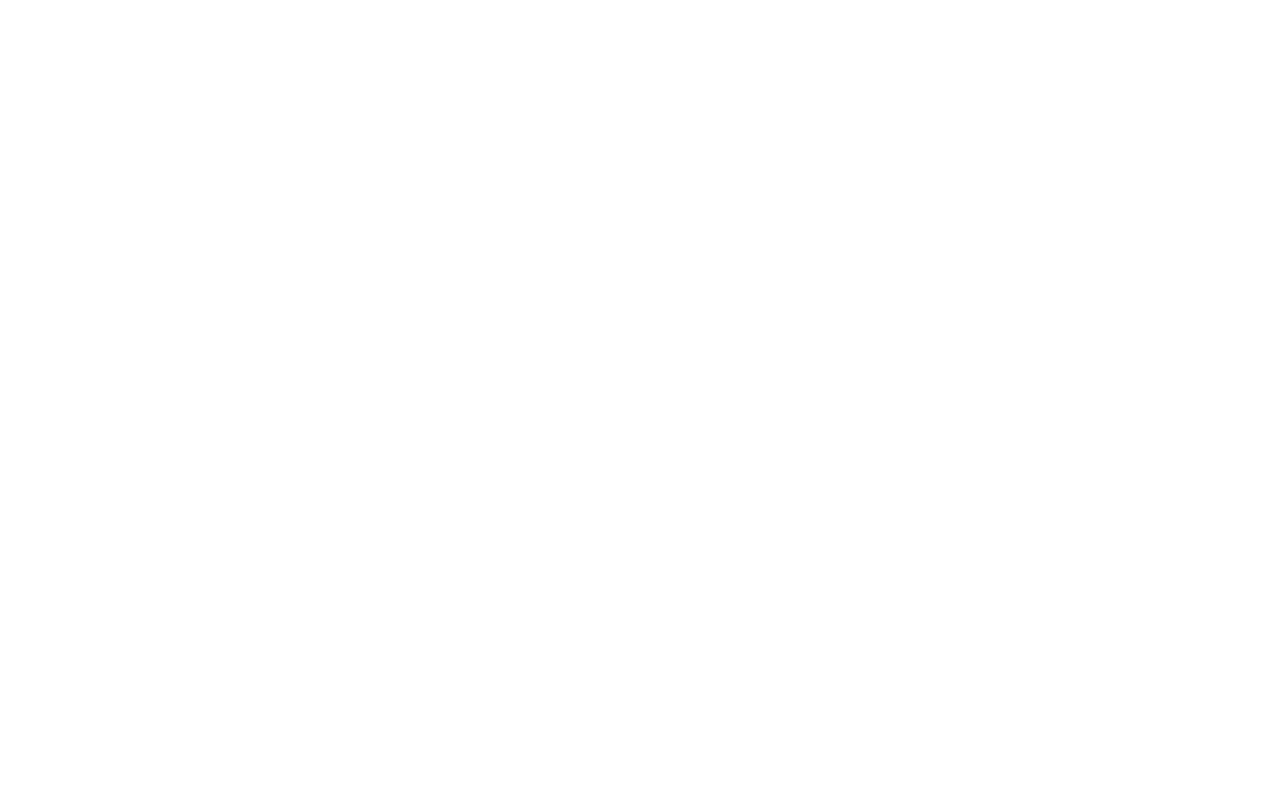
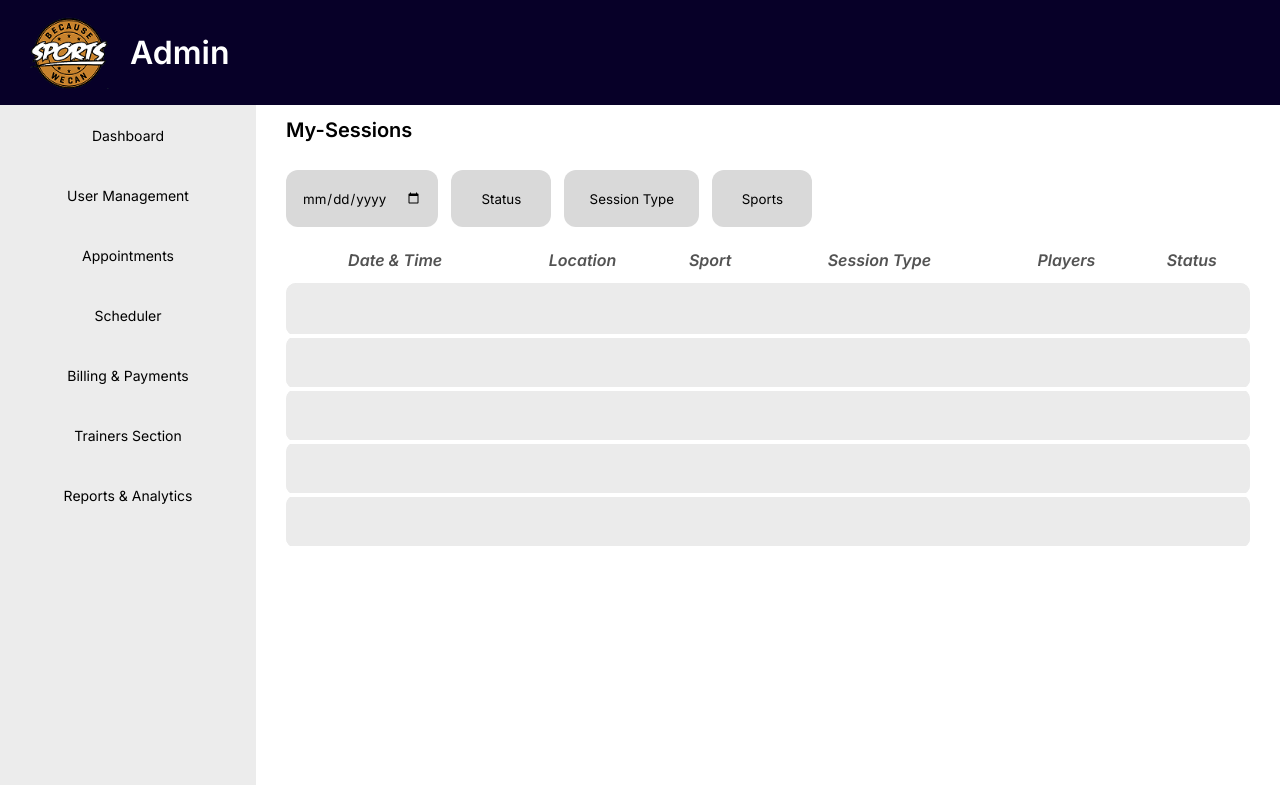
Before and after one commit to viki0003/bwc-admin, a React (Create React App) app: page /my-sessions in a window 1280 px wide. Before the commit this address had no page. Built offline with nearby package versions, Linux system fonts and the light colour scheme.

Commit message:
trainers page updated

```diff
--- a/src/Pages/TrainerManagement/trainermanagement.css
+++ b/src/Pages/TrainerManagement/trainermanagement.css
@@ -84,6 +84,7 @@
   margin-top: 25px;
   text-align: center;
   border: 0;
+  border-collapse: collapse;
 }
 
 .trainer-management-table-body table thead tr th {
@@ -93,6 +94,7 @@
   font-size: 16px;
   line-height: 100%;
   color: #535353;
+  padding-bottom: 15px;
 }
 
 .trainer-management-table-body table tbody tr {
@@ -100,6 +102,7 @@
   width: 100%;
   height: 53px;
   border-radius: 10px;
+    border-bottom: 4px solid #fff;
 }
 
 .trainer-management-table-body table tbody tr td {
@@ -108,8 +111,16 @@
 }
 
 .trainer-management-table-body table tbody tr td:first-child {
-  border-radius: 10px;
+  border-top-left-radius: 10px;
+    border-bottom-left-radius: 10px;
 }
+
+
+.trainer-management-table-body table tbody tr td:last-child {
+  border-top-right-radius: 10px;
+    border-bottom-right-radius: 10px;
+}
+
 
 .block-cstm {
     display: flex;
--- /dev/null
+++ b/src/Pages/Trainers/MySessions/MySessions.js
@@ -0,0 +1,96 @@
+import React from "react";
+import "./mysessions.css";
+
+const MySessions = () => {
+  return (
+    <div className="trainer-session">
+      <div className="trainer-management-table ">
+        <div className="trainer-management-table-header">
+          <div className="search-table">
+            <div className="filterbtn">
+              <input type="date" />
+            </div>
+            <div className="filterbtn">
+              <select>
+                <option value="All">Status</option>
+                <option value="Active">Active</option>
+                <option value="Inactive">Inactive</option>
+              </select>
+            </div>
+            <div className="filterbtn">
+              <select>
+                <option value="All">Session Type</option>
+                <option value="Active">Active</option>
+                <option value="Inactive">Inactive</option>
+              </select>
+            </div>
+            <div className="filterbtn">
+              <select>
+                <option value="All">Sports</option>
+                <option value="Active">Active</option>
+                <option value="Inactive">Inactive</option>
+              </select>
+            </div>
+          </div>
+        </div>
+        <div className="trainer-management-table-body">
+          <table>
+            <thead>
+              <tr>
+                <th>Date & Time</th>
+                <th>Location</th>
+                <th>Sport</th>
+                <th>Session Type</th>
+                <th>Players</th>
+                <th>Status</th>
+              </tr>
+            </thead>
+            <tbody>
+              <tr>
+                <td></td>
+                <td></td>
+                <td></td>
+                <td></td>
+                <td></td>
+                <td></td>
+              </tr>
+              <tr>
+                <td></td>
+                <td></td>
+                <td></td>
+                <td></td>
+                <td></td>
+                <td></td>
+              </tr>
+              <tr>
+                <td></td>
+                <td></td>
+                <td></td>
+                <td></td>
+                <td></td>
+                <td></td>
+              </tr>
+              <tr>
+                <td></td>
+                <td></td>
+                <td></td>
+                <td></td>
+                <td></td>
+                <td></td>
+              </tr>
+              <tr>
+                <td></td>
+                <td></td>
+                <td></td>
+                <td></td>
+                <td></td>
+                <td></td>
+              </tr>
+            </tbody>
+          </table>
+        </div>
+      </div>
+    </div>
+  );
+};
+export default MySessions;
--- /dev/null
+++ b/src/Pages/Trainers/MySessions/mysessions.css
@@ -0,0 +1,4 @@
+.trainer-session .trainer-management-table {
+    padding: 0;
+    box-shadow: none;
+}
--- /dev/null
+++ b/src/Pages/Trainers/Notifications/Notifications.js
@@ -0,0 +1,38 @@
+import React from "react";
+import "./notifications.css";
+
+const Notifications = () => {
+  return (
+    <div className="trainers-notifications">
+      <div className="trainer-management-table ">
+        <div className="trainer-management-table-header">
+          <div className="search-table">
+            <div className="filterbtn">
+              <select>
+                <option value="All">Type</option>
+                <option value="Active">Active</option>
+                <option value="Inactive">Inactive</option>
+              </select>
+            </div>
+            <div className="filterbtn">
+              <select>
+                <option value="All">Status</option>
+                <option value="Active">Active</option>
+                <option value="Inactive">Inactive</option>
+              </select>
+            </div>
+          </div>
+        </div>
+      </div>
+      <div className="block-cstm">
+        <div className="bloc-item"></div>
+        <div className="bloc-item"></div>
+        <div className="bloc-item"></div>
+        <div className="bloc-item"></div>
+        <div className="bloc-item"></div>
+        <div className="bloc-item"></div>
+      </div>
+    </div>
+  );
+};
+export default Notifications;
--- /dev/null
+++ b/src/Pages/Trainers/Notifications/notifications.css
@@ -0,0 +1,9 @@
+.trainers-notifications .trainer-management-table {
+    padding: 0;
+    box-shadow: none;
+    margin-bottom: 23px;
+}
+
+.trainers-notifications .filterbtn select {
+    font-weight: 600;
+}
--- /dev/null
+++ b/src/Pages/Trainers/TrainersHome/TrainersHome.js
@@ -0,0 +1,37 @@
+import React from "react";
+import "./trainershome.css";
+
+const TrainersHome = () => {
+  return (
+    <div className="trainers-home">
+      <div className="trainers-block-list">
+        <div className="trainers-block w-full">
+          <h4>Today’s Sessions</h4>
+          <div className="block-cstm">
+            <div className="bloc-item"></div>
+            <div className="bloc-item"></div>
+            <div className="bloc-item"></div>
+          </div>
+          <button className="btn black">View All Sessions</button>
+        </div>
+        <div className="trainers-block">
+          <h4>Your Availability</h4>
+          <div className="block-cstm">
+            <div className="bloc-item"></div>
+            <div className="bloc-item"></div>
+            <div className="bloc-item"></div>
+          </div>
+        </div>
+        <div className="trainers-block">
+          <h4>Notifications</h4>
+          <div className="block-cstm">
+            <div className="bloc-item"></div>
+            <div className="bloc-item"></div>
+            <div className="bloc-item"></div>
+          </div>
+        </div>
+      </div>
+    </div>
+  );
+};
+export default TrainersHome;
--- /dev/null
+++ b/src/Pages/Trainers/TrainersHome/trainershome.css
@@ -0,0 +1,30 @@
+.trainers-block-list {
+    display: flex;
+    flex-wrap: wrap;
+    gap: 20px;
+}
+
+.trainers-block-list .trainers-block.w-full {
+    width: 100%;
+}
+
+.trainers-block-list .trainers-block {
+    width: calc(50% - 10px);
+    padding: 16px 20px;
+    box-shadow: 0px 0px 4px 0px #00000040;
+    border-radius: 10px;
+}
+
+.trainers-block-list .trainers-block h4 {
+    font-family: Inter;
+    font-weight: 600;
+    font-size: 20px;
+    line-height: 100%;
+    color: #000;
+    margin-bottom: 12px;
+}
+
+.trainers-block-list .trainers-block button.btn.black {
+    width: 100%;
+    margin-top: 15px;
+}
--- a/src/Routes/Routing.js
+++ b/src/Routes/Routing.js
@@ -17,6 +17,9 @@ import TrainersLogin from "../Pages/Trainers/TrainersLogin/TrainersLogin";
 import TrainersCreateAccount from "../Pages/Trainers/TrainersCreateAccount/TrainersCreateAccount";
 import TrainerManagement from "../Pages/TrainerManagement/TrainerManagement";
 import ReportsAnalytics from "../Pages/ReportsAnalytics/ReportsAnalytics";
+import TrainersHome from "../Pages/Trainers/TrainersHome/TrainersHome";
+import MySessions from "../Pages/Trainers/MySessions/MySessions";
+import Notifications from "../Pages/Trainers/Notifications/Notifications";
 
 const Routing = () => {
   return (
@@ -52,6 +55,9 @@ const Routing = () => {
         <Route path="/scheduler/add-session" element={<AddSession />} />
         <Route path="/trainer-management" element={<TrainerManagement />} />
         <Route path="/reports-analytics" element={<ReportsAnalytics />} />
+        <Route path="/trainers-home" element={<TrainersHome />} />
+        <Route path="/my-sessions" element={<MySessions />} />
+        <Route path="/notifications" element={<Notifications />} />
       </Route>
       <Route path="/trainers-login" element={<TrainersLogin />} />
       <Route
```
Also changed, not shown: src/Pages/Trainers/Profile/Profile.js (added, +13 -0 lines), src/Pages/Trainers/Profile/profile.css (added).
